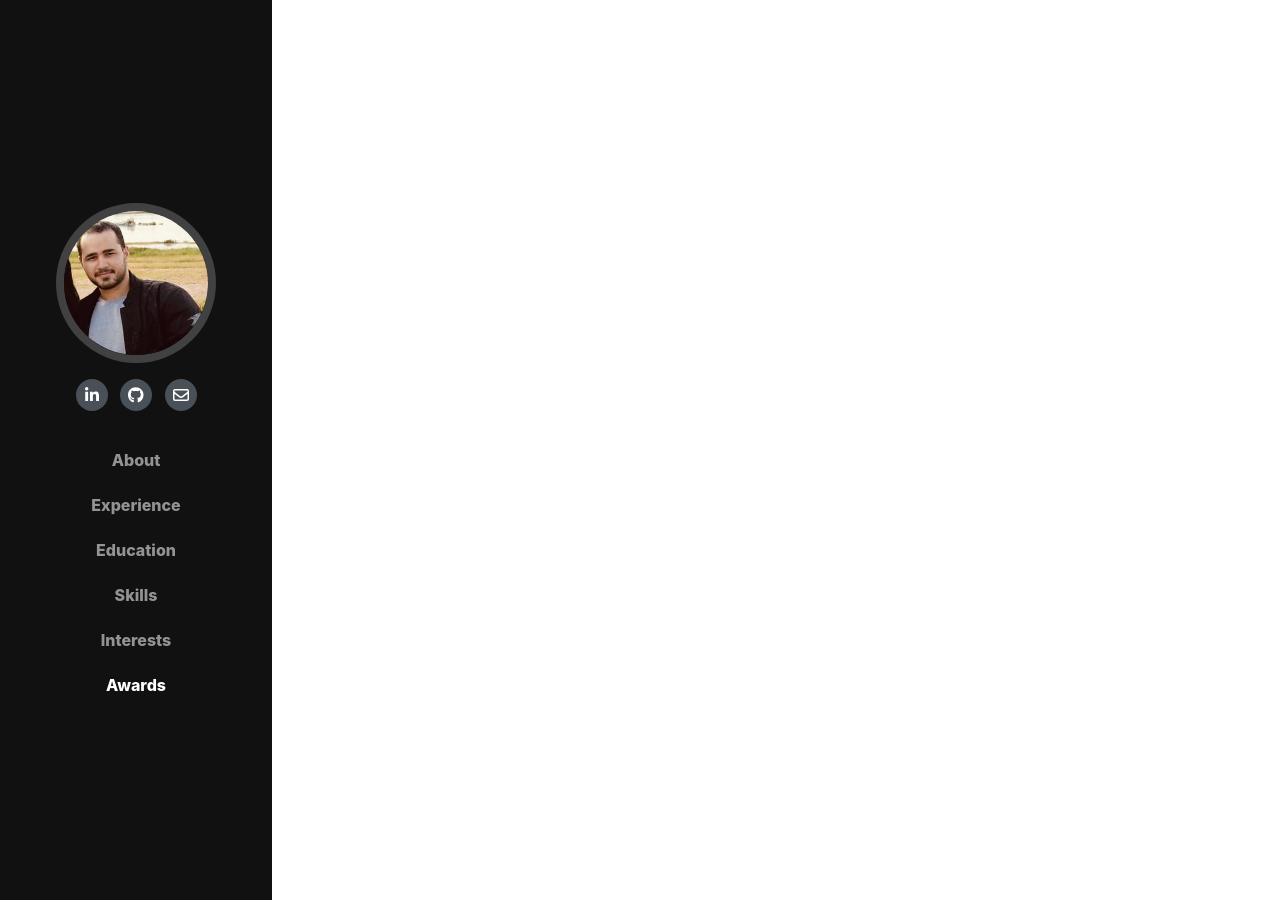
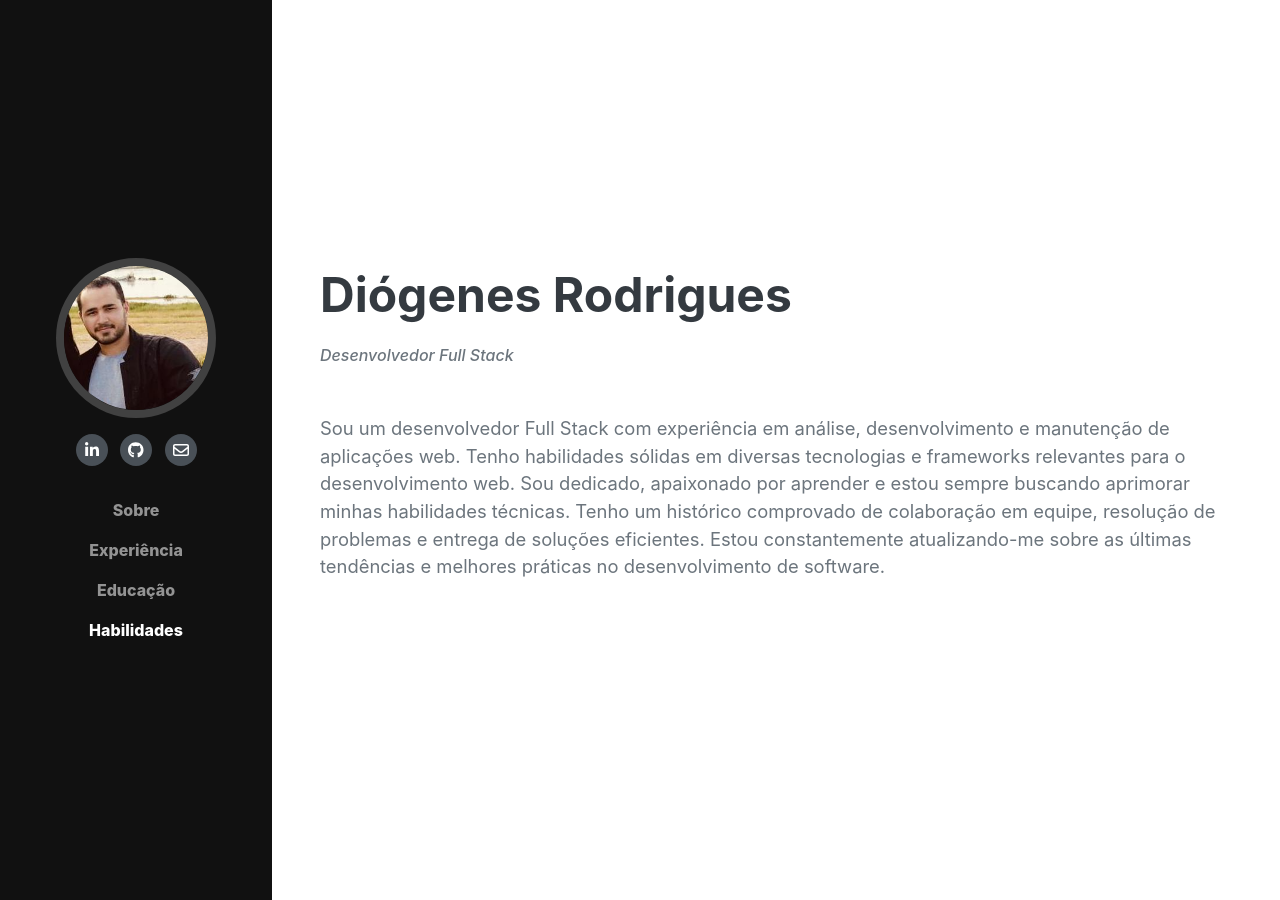
Before and after one commit to dxdns/dxdns.github.io, a Jekyll site: the page built from index.html, in a window 1280 px wide and 900 px high. Built offline with Jekyll 4.4.1, drawn with Linux system fonts in a browser that asks for light colours; nearby versions of some CDN libraries; some of the changed text lies outside the part shown.

Commit message:
first commit

```diff
--- a/_includes/head.html
+++ b/_includes/head.html
@@ -32,5 +32,3 @@
 <link rel="apple-touch-icon" sizes="180x180" href="/assets/images/logo.png">
 <link rel="icon" type="image/png" sizes="32x32" href="/assets/images/favicon32x32.png">
 <link rel="icon" type="image/png" sizes="16x16" href="/assets/images/favicon16x16.png">
-<link href="/assets/css/bootstrap.min.css" rel="stylesheet">
-<link href="/assets/css/custom.css" rel="stylesheet">
--- a/_layouts/default.html
+++ b/_layouts/default.html
@@ -3,6 +3,8 @@
 
 <head>
 	{% include head.html %}
+    <link href="/assets/css/bootstrap.min.css" rel="stylesheet">
+    <!-- <link href="/assets/css/custom.css" rel="stylesheet"> -->
 </head>
 
 <body id="page-top">
@@ -11,8 +13,7 @@
         <a class="navbar-brand js-scroll-trigger" href="#page-top">
             <span class="d-block d-lg-none">Diógenes Rodrigues</span>
             <span class="d-none d-lg-block">
-                <img class="img-fluid img-profile rounded-circle mx-auto mb-2" src="assets/images/profile.jpg"
-                    alt="dxdns" />
+                <img class="img-fluid img-profile rounded-circle mx-auto mb-2" src="assets/images/profile.jpg" alt="dxdns" />
             </span>
         </a>
 
@@ -29,17 +30,16 @@
             </a>
         </div>
 
-        <button class="navbar-toggler" type="button" data-bs-toggle="collapse" data-bs-target="#navbarResponsive"
-            aria-controls="navbarResponsive" aria-expanded="false" aria-label="Toggle navigation"><span
-                class="navbar-toggler-icon"></span></button>
+        <button class="navbar-toggler" type="button" data-bs-toggle="collapse" data-bs-target="#navbarResponsive" aria-controls="navbarResponsive" aria-expanded="false" aria-label="Toggle navigation">
+            <span class="navbar-toggler-icon"></span>
+        </button>
+
         <div class="collapse navbar-collapse" id="navbarResponsive">
             <ul class="navbar-nav">
-                <li class="nav-item"><a class="nav-link js-scroll-trigger" href="#about">About</a></li>
-                <li class="nav-item"><a class="nav-link js-scroll-trigger" href="#experience">Experience</a></li>
-                <li class="nav-item"><a class="nav-link js-scroll-trigger" href="#education">Education</a></li>
-                <li class="nav-item"><a class="nav-link js-scroll-trigger" href="#skills">Skills</a></li>
-                <li class="nav-item"><a class="nav-link js-scroll-trigger" href="#interests">Interests</a></li>
-                <li class="nav-item"><a class="nav-link js-scroll-trigger" href="#awards">Awards</a></li>
+                <li class="nav-item"><a class="nav-link js-scroll-trigger" href="#about">Sobre</a></li>
+                <li class="nav-item"><a class="nav-link js-scroll-trigger" href="#experience">Experiência</a></li>
+                <li class="nav-item"><a class="nav-link js-scroll-trigger" href="#education">Educação</a></li>
+                <li class="nav-item"><a class="nav-link js-scroll-trigger" href="#skills">Habilidades</a></li>
             </ul>
         </div>
     </nav>
@@ -48,34 +48,100 @@
     <div class="container-fluid p-0">
         <!-- About-->
         <section class="resume-section" id="about">
-
+            <div class="resume-section-content">
+                <h1 class="mb-4">
+                    Diógenes Rodrigues
+                </h1>
+                <div class="subheading mb-5">
+                    Desenvolvedor Full Stack
+                </div>
+                <p class="lead mb-5">
+                    Sou um desenvolvedor Full Stack com experiência em análise, desenvolvimento e manutenção de aplicações web.
+                    Tenho habilidades sólidas em diversas tecnologias e frameworks relevantes para o desenvolvimento web.
+                    Sou dedicado, apaixonado por aprender e estou sempre buscando aprimorar minhas habilidades técnicas.
+                    Tenho um histórico comprovado de colaboração em equipe, resolução de problemas e entrega de soluções eficientes.
+                    Estou constantemente atualizando-me sobre as últimas tendências e melhores práticas no desenvolvimento de software.
+                </p>
+            </div>
         </section>
         <hr class="m-0" />
         <!-- Experience-->
         <section class="resume-section" id="experience">
+            <div class="resume-section-content">
+                <h2 class="mb-5">Experiência</h2>
+                <div class="d-flex flex-column flex-md-row justify-content-between mb-5">
+                    <div class="flex-grow-1">
+                        <h3 class="mb-0">Desenvolvedor Full Stack</h3>
+                        <div class="subheading mb-3">Hotline Tecnologia</div>
+                        <li>Responsável pelo desenvolvimento e manutenção de aplicações web.</li>
+                        <li>Colaboração em equipe para analisar requisitos, projetar soluções e implementar funcionalidades.</li>
+                    </div>
+                    <div class="flex-shrink-0"><span class="text-primary">2022 – Presente</span></div>
+                </div>
 
+                <div class="d-flex flex-column flex-md-row justify-content-between mb-5">
+                    <div class="flex-grow-1">
+                        <h3 class="mb-0">Analista de Suporte de TI</h3>
+                        <div class="subheading mb-3">Hotline Tecnologia</div>
+                        <li>Configuração, instalação e manutenção de software e hardware para clientes corporativos.</li>
+                        <li>Prestação de suporte técnico, colaboração com equipes internas e documentação de procedimentos.</li>
+                    </div>
+                    <div class="flex-shrink-0"><span class="text-primary">2020 – 2022</span></div>
+                </div>
+
+                <div class="d-flex flex-column flex-md-row justify-content-between mb-5">
+                    <div class="flex-grow-1">
+                        <h3 class="mb-0">Técnico de Suporte em TI</h3>
+                        <div class="subheading mb-3">Hotline Tecnologia</div>
+                        <li>Assistência técnica remota e presencial para solucionar problemas de software e hardware.</li>
+                        <li>Diagnóstico, depuração, resolução de problemas e registro de tickets de suporte.</li>
+                    </div>
+                    <div class="flex-shrink-0"><span class="text-primary">2018 – 2020</span></div>
+                </div>
+            </div>
         </section>
         <hr class="m-0" />
         <!-- Education-->
         <section class="resume-section" id="education">
-
+            <div class="resume-section-content">
+                <h2 class="mb-5">Educação</h2>
+                <div class="d-flex flex-column flex-md-row justify-content-between mb-5">
+                    <div class="flex-grow-1">
+                        <h3 class="mb-0">Análise e Desenvolvimento de Sistemas</h3>
+                        <div class="subheading mb-3">Estácio</div>
+                        <li>Graduação: Tecnólogo em Análise e Desenvolvimento de Sistemas, com ênfase em programação, arquitetura de software e gerenciamento de projetos.</li>
+                    </div>
+                    <div class="flex-shrink-0"><span class="text-primary">2023 – 2025</span></div>
+                </div>
+            </div>
         </section>
         <hr class="m-0" />
         <!-- Skills-->
         <section class="resume-section" id="skills">
-
-        </section>
-        <hr class="m-0" />
-        <!-- Interests-->
-        <section class="resume-section" id="interests">
-
-        </section>
-        <hr class="m-0" />
-        <!-- Awards-->
-        <section class="resume-section" id="awards">
-
+            <div class="resume-section-content">
+                <h2 class="mb-5">Habilidades</h2>
+                <div class="subheading mb-3">Linguagens e ferramentas de programação</div>
+                <ul class="list-inline dev-icons">
+                    <li class="list-inline-item"><i class="fab fa-html5"></i></li>
+                    <li class="list-inline-item"><i class="fab fa-css3-alt"></i></li>
+                    <li class="list-inline-item"><i class="fab fa-react"></i></li>
+                    <li class="list-inline-item"><i class="fab fa-node-js"></i></li>
+                </ul>
+                <div class="subheading mb-3">Fluxo de trabalho</div>
+                <ul class="fa-ul mb-0">
+                    <li>
+                        <span class="fa-li"><i class="fas fa-check"></i></span>
+                        Mobile-First, Design Responsivo
+                    </li>
+                    <li>
+                        <span class="fa-li"><i class="fas fa-check"></i></span>
+                        Testes e depuração
+                    </li>
+                </ul>
+            </div>
         </section>
     </div>
+
     <!-- JS -->
 	<script src="/assets/js/bootstrap.bundle.min.js"></script>
 	<script src="/assets/js/custom.js"></script>
--- a/_layouts/sample.html
+++ b/_layouts/sample.html
@@ -1,5 +1,5 @@
 <!DOCTYPE html>
-<html lang="pt-br" class="h-100" data-bs-theme="dark">
+<html lang="pt-br">
 
 <head>
 	{% include head.html %}
```
